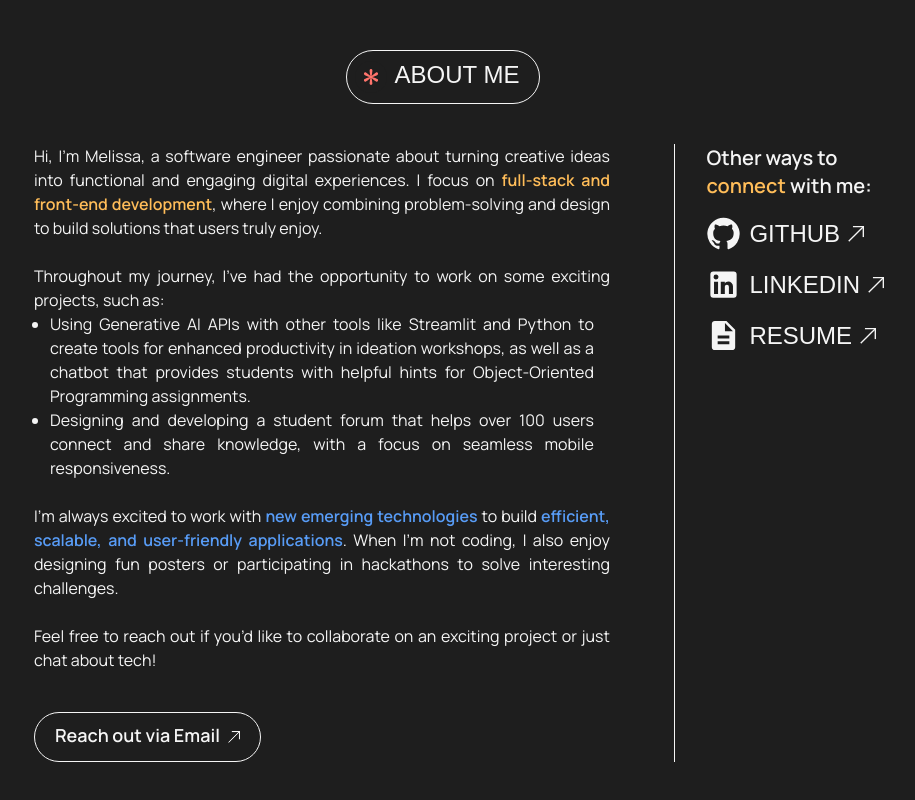
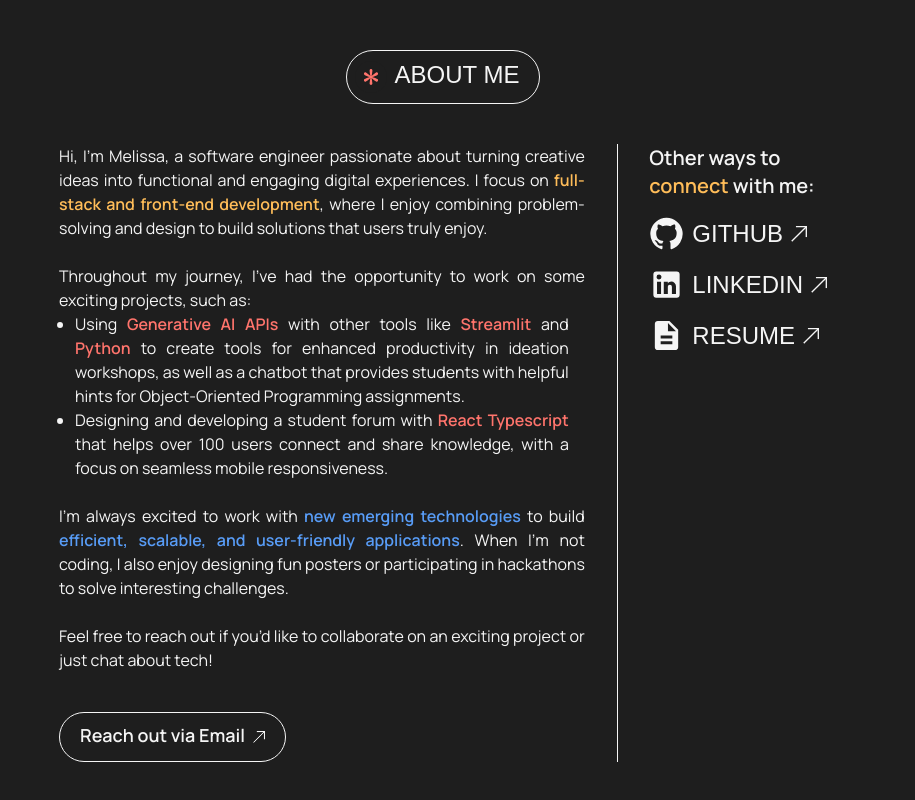
Before and after one commit to melissaharijanto/web-v4, a React (Vite) app: page / in a window 1280 px wide. Shown: the part 830-1630 px from the top of the page, without its empty margins (197-1112 px from the left). Built offline with nearby package versions, Linux system fonts and the light colour scheme; a web font is replaced by a local one.

Commit message:
Change margins and max width

```diff
--- a/src/pages/About.tsx
+++ b/src/pages/About.tsx
@@ -11,9 +11,9 @@ const About = () => {
             className={`${styles.page} flex flex-col justify-center items-center`}
             id="about">
             <SubheadingTitle title="ABOUT ME" flowerFill="fill-red" />
-            <div className="flex justify-center gap-x-8 mt-10 ">
-                <div className="flex-col flex items-start max-w-[50vw]">
-                    <div className="mx-8 flex flex-col items-start">
+            <div className="flex justify-center gap-x-8 mt-10  max-w-[60vw]">
+                <div className="flex-col flex items-start">
+                    <div className="flex flex-col items-start">
                         <p className="text-white font-manrope text-justify">
                             Hi, I’m Melissa, a software engineer passionate
                             about turning creative ideas into functional and
@@ -30,15 +30,29 @@ const About = () => {
                             work on some exciting projects, such as:
                             <ul className="list-disc mx-4">
                                 <li>
-                                    Using Generative AI APIs with other tools
-                                    like Streamlit and Python to create tools
-                                    for enhanced productivity in ideation
-                                    workshops, as well as a chatbot that
-                                    provides students with helpful hints for
-                                    Object-Oriented Programming assignments.
+                                    Using{' '}
+                                    <span className="text-red font-semibold">
+                                        Generative AI APIs
+                                    </span>{' '}
+                                    with other tools like{' '}
+                                    <span className="text-red font-semibold">
+                                        Streamlit
+                                    </span>{' '}
+                                    and{' '}
+                                    <span className="text-red font-semibold">
+                                        Python
+                                    </span>{' '}
+                                    to create tools for enhanced productivity in
+                                    ideation workshops, as well as a chatbot
+                                    that provides students with helpful hints
+                                    for Object-Oriented Programming assignments.
                                 </li>
                                 <li>
                                     Designing and developing a student forum
+                                    with{' '}
+                                    <span className="text-red font-semibold">
+                                        React Typescript
+                                    </span>{' '}
                                     that helps over 100 users connect and share
                                     knowledge, with a focus on seamless mobile
                                     responsiveness.
```
